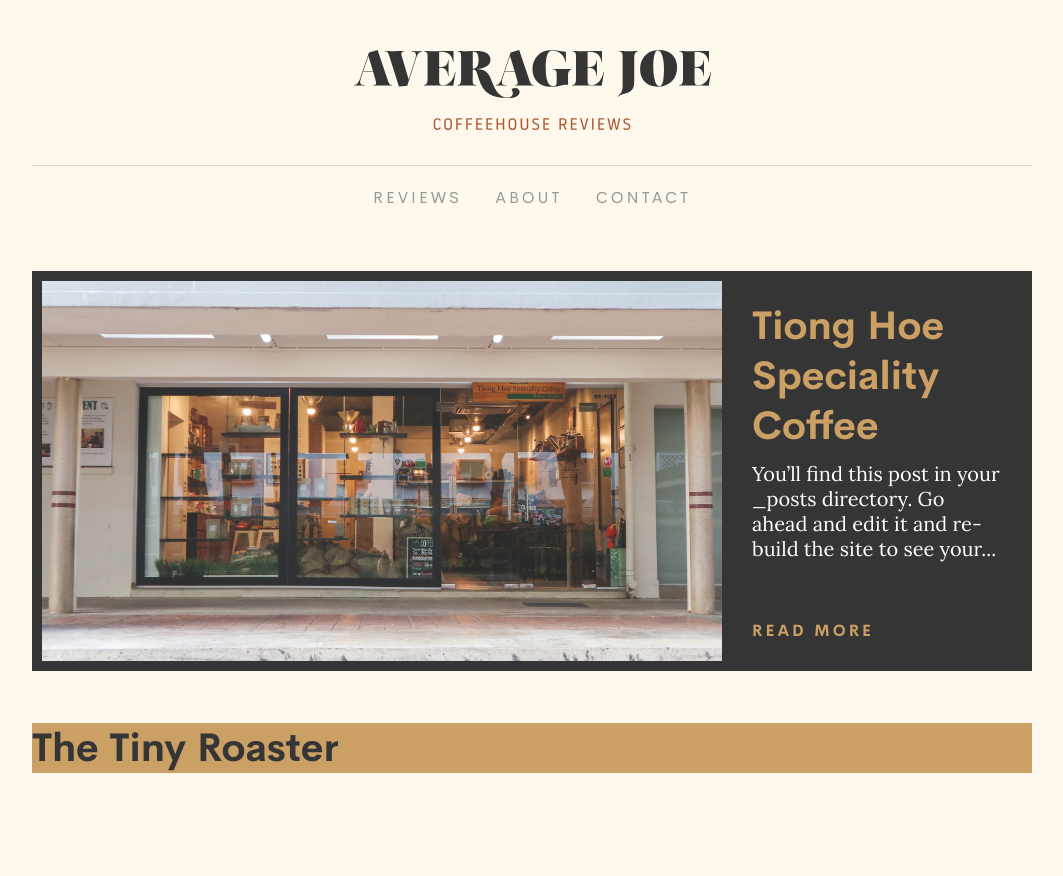
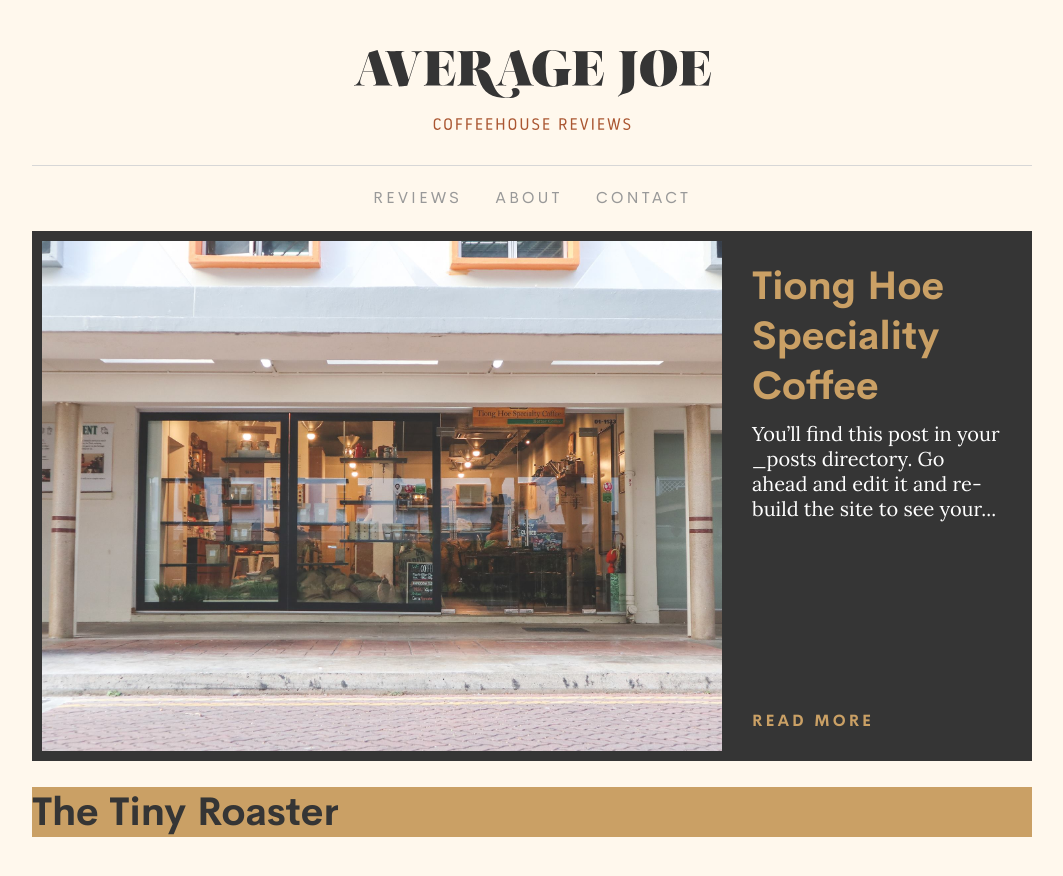
Before and after one commit to chesterhow/average-joe, a Jekyll site: the page built from index.md, in a window 1280 px wide. Shown: the top 876 px of the page, without its empty margins (108-1171 px from the left). Built offline with Jekyll 4.4.1, drawn with Linux system fonts in a browser that asks for light colours.

Commit message:
Change Heading sizes and improve responsiveness

```diff
--- a/_layouts/default.html
+++ b/_layouts/default.html
@@ -9,7 +9,7 @@
       <nav class="nav">
         <ul>
           <li><a href="">REVIEWS</a></li>
-          <li><a href="{{ "/about" | prepend: site.baseurl }}">ABOUT</a></li>
+          <li><a href="{{ "/about" | relative_url }}">ABOUT</a></li>
           <li><a href="">CONTACT</a></li>
         </ul>
       </nav>
--- a/_layouts/home.html
+++ b/_layouts/home.html
@@ -7,21 +7,21 @@
     {% for post in site.posts %}
       {% if post == site.posts.first %}
         <li class="first_item">
-          <a href="{{ post.url | prepend: site.baseurl }}" class="first_item--container">
+          <a href="{{ post.url | relative_url }}" class="first_item--container">
             <img
-              src="{{ post.thumbnail | prepend: site.baseurl }}"
+              src="{{ post.thumbnail | relative_url }}"
               alt="{{ post.title }}"
               class="first_item--thumbnail"
             >
-            <h4 class="first_item--title">{{ post.title }}</h4>
+            <h1 class="first_item--title">{{ post.title }}</h1>
             <p class="first_item--body">{{ post.content | strip_html | truncatewords: 20 }}</p>
-            <p class="first_item--more">READ MORE</p>
+            <h6 class="first_item--more">READ MORE</h6>
           </a>
         </li>
       {% else %}
         <li class="item">
-          <a href="{{ post.url | prepend: site.baseurl  }}" class="item--container">
-            <h4 class="item--title">{{ post.title }}</h4>
+          <a href="{{ post.url | relative_url }}" class="item--container">
+            <h1 class="item--title">{{ post.title }}</h1>
           </a>
         </li>
       {% endif %}
--- a/_sass/average-joe/_base.scss
+++ b/_sass/average-joe/_base.scss
@@ -13,6 +13,10 @@
   color: $black;
   font-family: $serif;
   font-size: 20px;
+
+  @media (max-width: $break-small) {
+    font-size: 18px;
+  }
 }
 
 h1,
@@ -25,25 +29,22 @@
 }
 
 h1 {
-  font-size: 3.815em;
+  font-size: 1.953em;
 }
 
 h2 {
-  font-size: 3.052em;
+  font-size: 1.563em;
 }
 
 h3 {
-  font-size: 2.441em;
+  font-size: 1.25em;
 }
 
-h4 {
-  font-size: 1.953em;
-}
-
+h4,
 h5 {
-  font-size: 1.563em;
+  font-size: 1rem;
 }
 
 h6 {
-  font-size: 1.25em;
+  font-size: 0.8rem;
 }
--- a/_sass/average-joe/_home.scss
+++ b/_sass/average-joe/_home.scss
@@ -1,6 +1,6 @@
 .home {
   @extend %page-max-width;
-  margin-top: 3rem;
+  margin-top: 1rem;
 
   &--posts {
     padding: 0;
@@ -28,13 +28,12 @@
   &--thumbnail {
     grid-area: thumbnail;
     width: 100%;
-    max-height: 400px;
+    height: 100%;
     padding: 10px;
     object-fit: cover;
   }
 
   &--title {
-    @extend %break-long-words;
     grid-area: title;
     margin: 0;
     padding: 30px 30px 10px 20px;
@@ -51,11 +50,8 @@
     @include transition(all 0.2s ease-out);
     grid-area: more;
     justify-self: start;
-    margin: 0 0 30px 20px;
+    margin: 0 20px 30px;
     color: $gold;
-    font-family: $sans-serif;
-    font-size: 0.8rem;
-    font-weight: bold;
     letter-spacing: 0.15rem;
 
     &:hover {
@@ -74,19 +70,19 @@
 
     &--thumbnail {
       width: 100%;
-      // height: 300px;
+      height: auto;
     }
 
     &--title {
-      padding: 10px 30px;
+      padding: 10px 20px;
     }
 
     &--body {
-      padding-left: 30px;
+      padding: 0px 20px 20px;
     }
 
     &--more {
-      margin-left: 30px;
+      margin: 0 20px 20px;
     }
   }
 }
--- a/_sass/average-joe/_variables.scss
+++ b/_sass/average-joe/_variables.scss
@@ -34,24 +34,13 @@
 
 // Extends
 %page-max-width {
-  @include box-sizing(content-box);
-  max-width: 1000px;
+  width: 1000px;
+  max-width: 90%;
   margin: 0 auto;
-  padding: 0 1.5rem;
 }
 
 %content-max-width {
-  max-width: 33rem;
+  width: 33rem;
+  max-width: 90%;
   margin: 0 auto;
 }
-
-%break-long-words {
-  overflow-wrap: break-word;
-  word-wrap: break-word;
-  -ms-word-break: break-all;
-  word-break: break-word;
-  -ms-hyphens: auto;
-  -moz-hyphens: auto;
-  -webkit-hyphens: auto;
-  hyphens: auto;
-}
```
